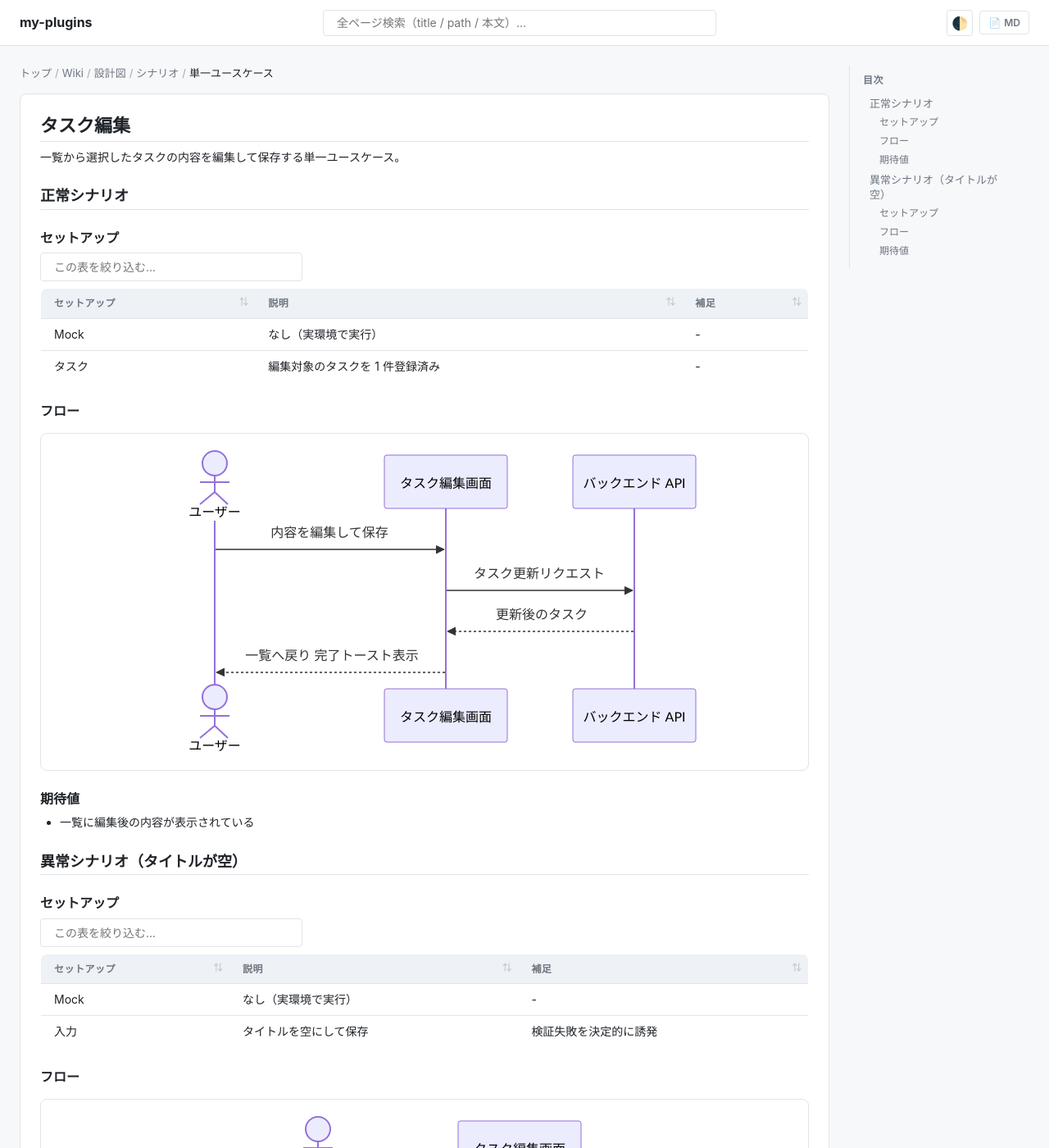
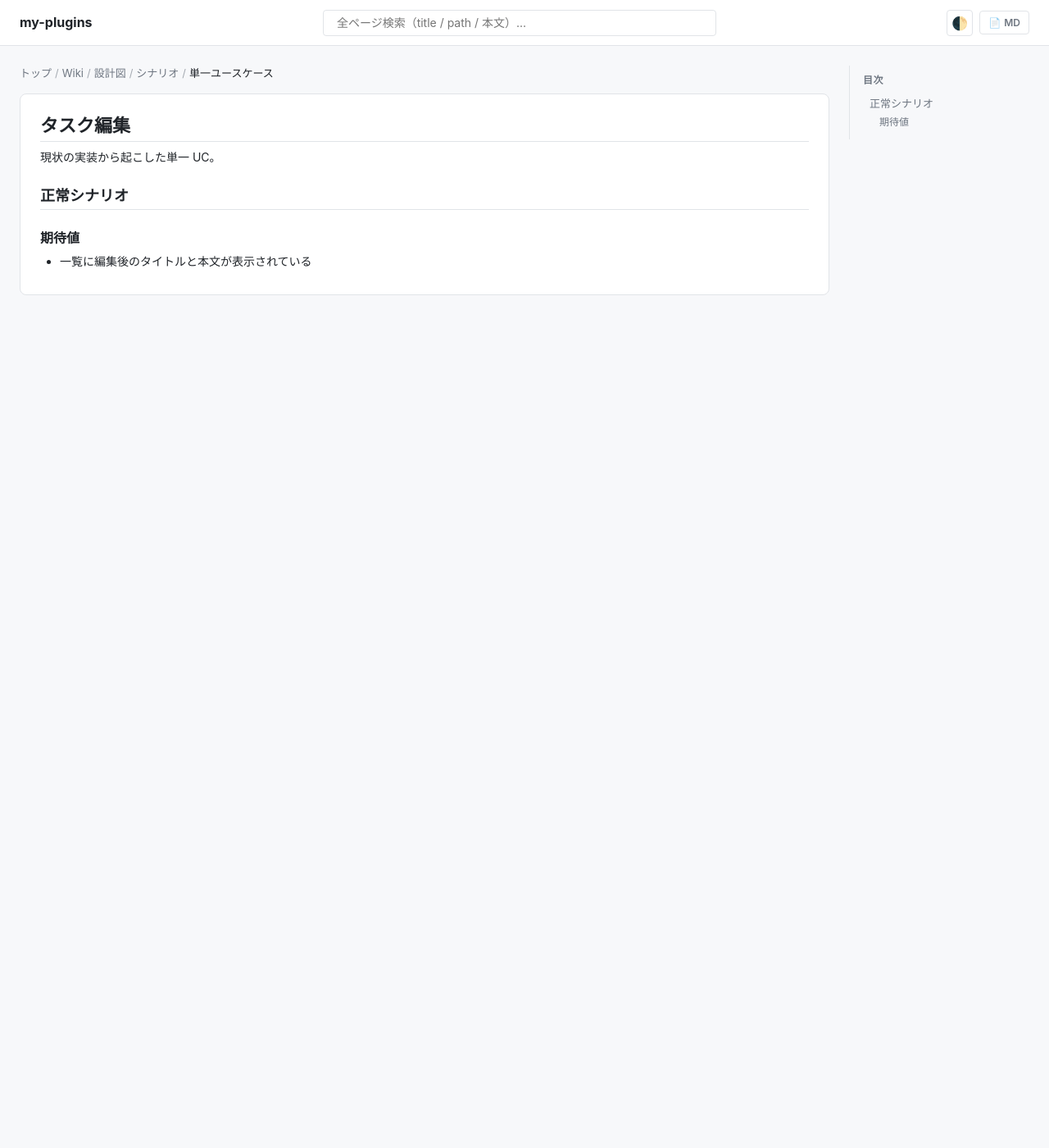
Before and after one commit to shuhei1101/ai-monitor-e2e, a Jekyll site: the page built from docs/wiki/設計図/シナリオ/単一ユースケース/タスク編集.md, in a window 1280 px wide and 1400 px high. Shown: the whole window at 82% size. Built offline with Jekyll 4.4.1, drawn with Linux system fonts in a browser that asks for light colours; our own code applies the rules of GitHub Pages for plain Markdown files; some of the changed text lies outside the part shown.

Commit message:
docs: 単一UC シナリオを追加

````diff
--- a/docs/wiki/設計図/シナリオ/単一ユースケース/タスク編集.md
+++ b/docs/wiki/設計図/シナリオ/単一ユースケース/タスク編集.md
@@ -1,59 +1,9 @@
----
-template_version: 1.0.0
----
-
 # タスク編集
 
-一覧から選択したタスクの内容を編集して保存する単一ユースケース。
+現状の実装から起こした単一 UC。
 
 ## 正常シナリオ
 
-### セットアップ
-
-| セットアップ | 説明 | 補足 |
-| --- | --- | --- |
-| Mock | なし（実環境で実行） | - |
-| タスク | 編集対象のタスクを 1 件登録済み | - |
-
-### フロー
-
-```mermaid
-sequenceDiagram
-  actor U as ユーザー
-  participant FE as タスク編集画面
-  participant BE as バックエンド API
-
-  U->>FE: 内容を編集して保存
-  FE->>BE: タスク更新リクエスト
-  BE-->>FE: 更新後のタスク
-  FE-->>U: 一覧へ戻り 完了トースト表示
-```
-
 ### 期待値
 
-- 一覧に編集後の内容が表示されている
-
-## 異常シナリオ（タイトルが空）
-
-### セットアップ
-
-| セットアップ | 説明 | 補足 |
-| --- | --- | --- |
-| Mock | なし（実環境で実行） | - |
-| 入力 | タイトルを空にして保存 | 検証失敗を決定的に誘発 |
-
-### フロー
-
-```mermaid
-sequenceDiagram
-  actor U as ユーザー
-  participant FE as タスク編集画面
-
-  U->>FE: タイトルを空にして保存
-  FE->>FE: 入力バリデーション失敗
-  FE-->>U: インラインエラー表示
-```
-
-### 期待値
-
-- インラインエラーが表示され、保存されていない
+- 一覧に編集後のタイトルと本文が表示されている
````
